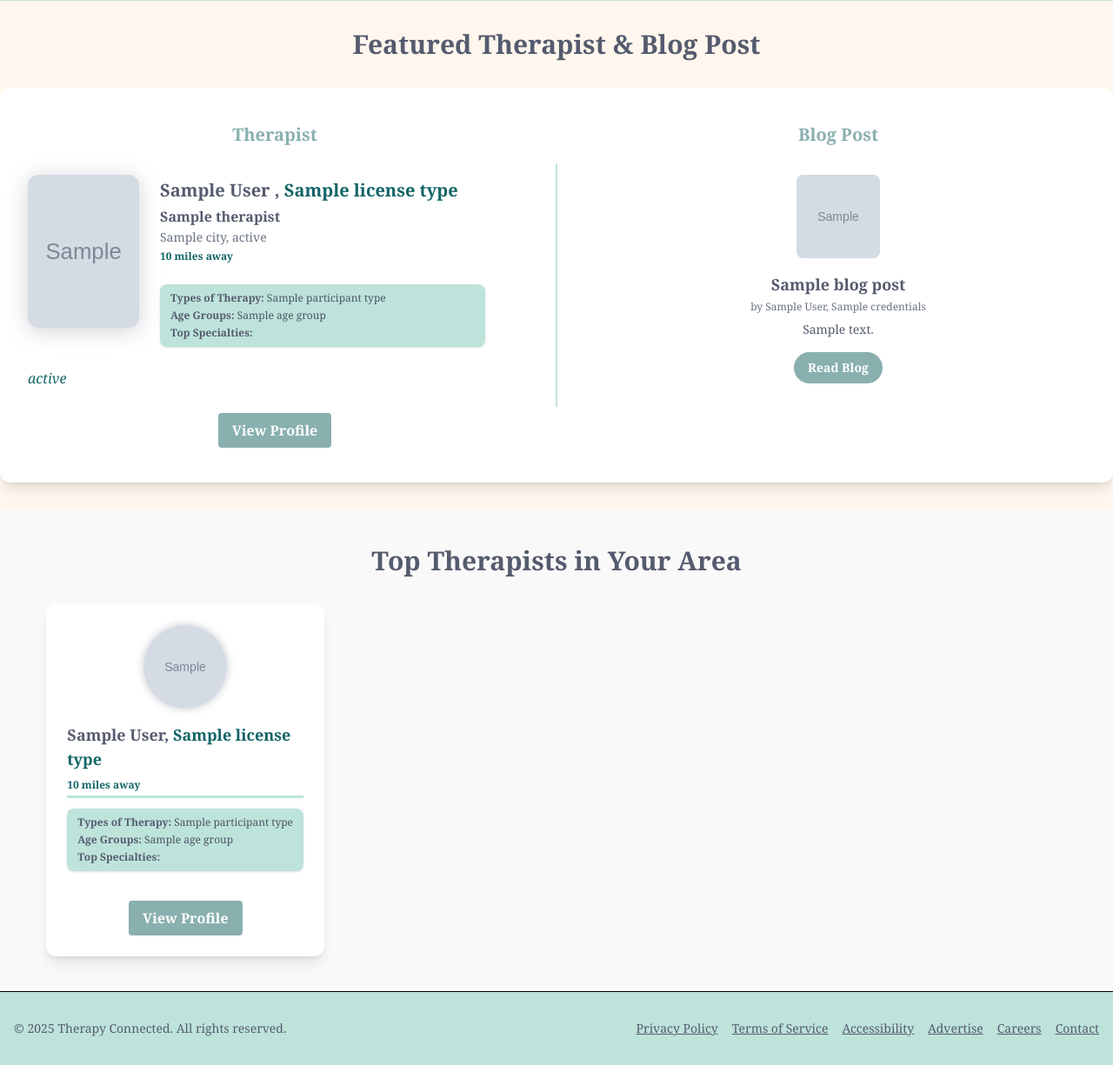
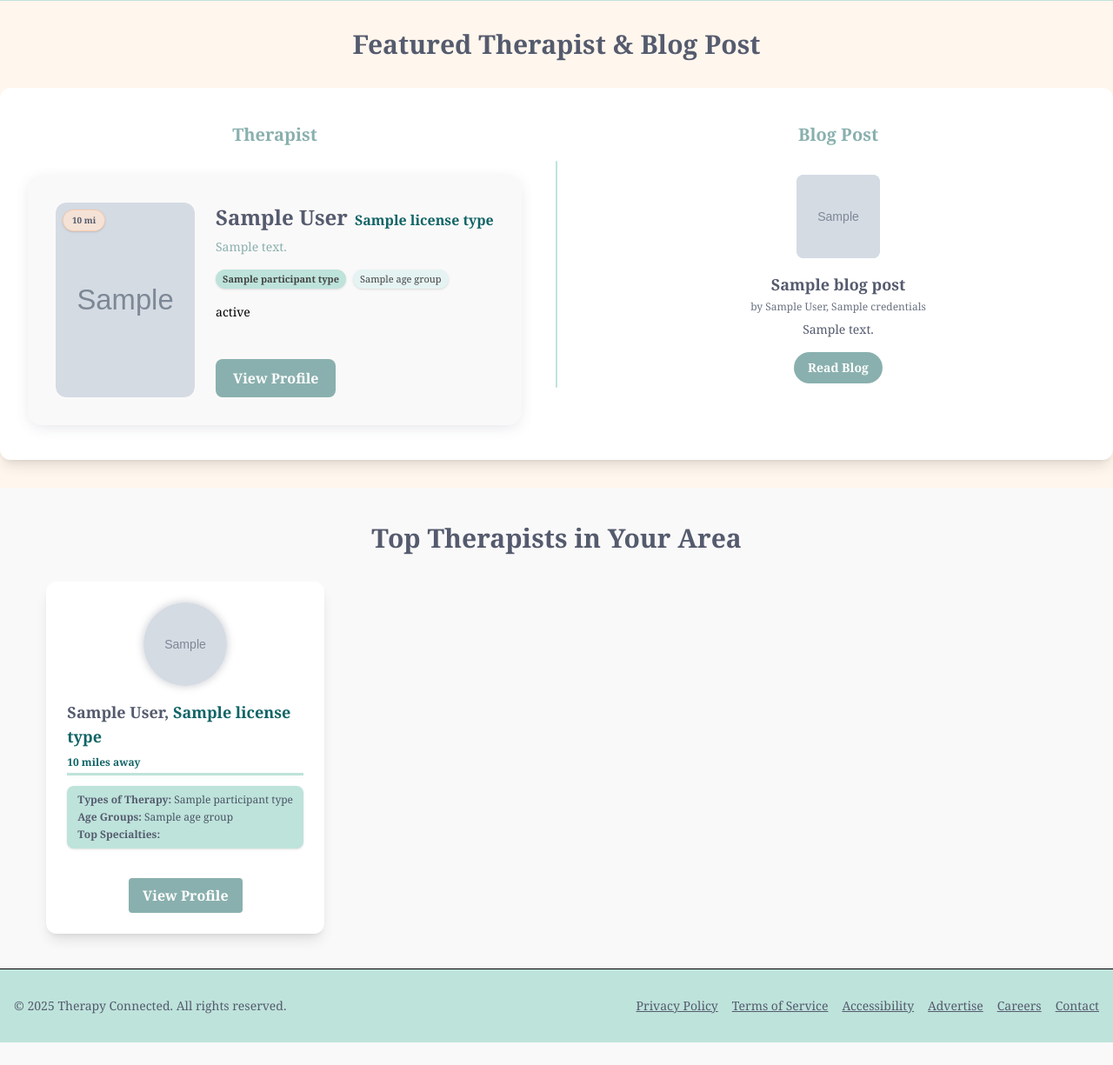
Before and after one commit to TherapyConnectedAdmin/therapy_connected, a Django app: template templates/home.html in a window 1280 px wide. Shown: the part 397-1622 px from the top of the page at 87% size. After the commit the page ends 1596 px from the top, so only its background shows below. Run offline with Django 5.2, Linux system fonts and the light colour scheme; the template is opened without the code that fills it: most values are stand-ins (such as "Sample title", 1, 10 or a date in 2020); grey boxes marked "Sample" are stand-in pictures; style sheets or scripts are compiled from the project's sources; some libraries are stand-ins or nearby versions.

Commit message:
Adjust carousel therapist image to smaller portrait with rounded corners

```diff
--- a/templates/partials/carousel_slides.html
+++ b/templates/partials/carousel_slides.html
@@ -6,76 +6,60 @@
     <div class="flex flex-col w-full">
       <h3 class="text-xl font-bold mb-8 self-center" style="color: #89B0AE;">Therapist</h3>
       {% if top_therapist %}
-      <div class="flex flex-row items-start w-full gap-6">
-        <!-- Portrait Photo -->
-        <div class="flex-shrink-0">
+      <div class="relative w-full flex flex-col md:flex-row gap-6 rounded-2xl shadow-lg p-6 md:p-8 bg-[#FAF9F9]" style="box-shadow:0 4px 18px -4px #555B6E33;">
+        <!-- Image Column (smaller portrait) -->
+        <div class="relative flex-shrink-0 w-32 h-48 md:w-40 md:h-56 overflow-hidden rounded-xl">
           {% if top_therapist.profile_photo %}
-            <img src="{{ top_therapist.profile_photo.url }}" alt="{{ top_therapist.first_name }} {{ top_therapist.last_name }}" class="w-32 h-44 object-cover rounded-xl shadow-lg" style="box-shadow: 0 4px 24px 0 #555B6E44;" />
+            <img src="{{ top_therapist.profile_photo.url }}" alt="{{ top_therapist.first_name }} {{ top_therapist.last_name }}" class="w-full h-full object-cover object-center rounded-xl" />
           {% else %}
-            <img src="https://randomuser.me/api/portraits/lego/1.jpg" alt="Therapist" class="w-32 h-44 object-cover rounded-xl shadow-lg" style="box-shadow: 0 4px 24px 0 #555B6E44;" />
+            <img src="https://randomuser.me/api/portraits/lego/1.jpg" alt="Therapist" class="w-full h-full object-cover object-center rounded-xl" />
+          {% endif %}
+          {% if top_therapist.distance is not None %}
+            <span class="absolute top-2 left-2 bg-[#F5E2D6] text-[#555B6E] px-2.5 py-1 rounded-full text-[10px] font-semibold shadow-sm border border-[#FF9950]/30">{{ top_therapist.distance }} mi</span>
           {% endif %}
         </div>
-        <!-- Name, Credentials, City, State, Practice Name, and Types/Age/Specialties -->
-        <div class="flex flex-col justify-start items-start flex-1 pt-1">
-          <div class="font-semibold text-xl mb-1 text-[#555B6E]">
-            {{ top_therapist.first_name }} {{ top_therapist.last_name }}
-            {% if top_therapist.license_type %}, <span class="font-bold" style="color: #116466;">{{ top_therapist.license_type.name }}</span>{% endif %}
+        <!-- Content Column -->
+        <div class="flex-1 flex flex-col gap-4">
+          <div>
+            <h4 class="text-2xl font-extrabold flex flex-wrap items-baseline gap-x-2 leading-snug text-[#555B6E]">
+              <span>{{ top_therapist.first_name }} {{ top_therapist.last_name }}</span>
+              {% if top_therapist.license_type %}<span class="text-base font-semibold text-[#116466]">{{ top_therapist.license_type.name }}</span>{% endif %}
+            </h4>
+            {% with primary=top_therapist.locations.all|get_primary_location %}
+              {% if primary and primary.practice_name %}
+                <div class="text-sm font-semibold mt-0.5 text-[#555B6E]">{{ primary.practice_name }}</div>
+              {% endif %}
+              <div class="text-xs opacity-80 text-[#555B6E]">
+                {% if primary %}{{ primary.city }}, {{ primary.state }}{% endif %}
               </div>
-          {% with primary=top_therapist.locations.all|get_primary_location %}
-            <div class="text-base font-semibold mb-0.5 text-[#555B6E]">
-              {% if primary and primary.practice_name %}
-                {{ primary.practice_name }}
-              {% else %}
-                {{ top_therapist.practice_name|default:"" }}
+            {% endwith %}
+            {% if top_therapist.credentials_note %}
+              <div class="mt-2 text-sm font-medium text-[#89B0AE]">{{ top_therapist.credentials_note }}</div>
             {% endif %}
           </div>
-            <div class="text-sm text-gray-500 mb-1">
-              {% if primary and primary.city and primary.state %}
-                {{ primary.city }}, {{ primary.state }}
-              {% elif top_therapist.city and top_therapist.state %}
-                {{ top_therapist.city }}, {{ top_therapist.state }}
-              {% elif top_therapist.city %}
-                {{ top_therapist.city }}
-              {% elif top_therapist.state %}
-                {{ top_therapist.state }}
-              {% else %}
-                &nbsp;
+          <!-- Chips -->
+          <div class="flex flex-wrap gap-2 text-[11px] leading-tight">
+            {% for pt in top_therapist.participant_types.all %}
+              <span class="px-2 py-1 rounded-full bg-[#BEE3DB] text-[#444] font-semibold shadow-sm">{{ pt.name }}</span>
+            {% endfor %}
+            {% for ag in top_therapist.age_groups.all %}
+              <span class="px-2 py-1 rounded-full bg-[#E5F4F2] text-[#444] font-medium shadow-sm">{{ ag.name }}</span>
+            {% endfor %}
+            {% for s in top_therapist.specialties.all %}{% if s.is_top_specialty and s.specialty %}
+              <span class="px-2 py-1 rounded-full bg-[#FFDDD0] text-[#444] font-medium shadow-sm">{{ s.specialty.name }}</span>
+            {% endif %}{% endfor %}
+          </div>
+          <!-- Intro Statement Snippet -->
+          {% if top_therapist.intro_statement %}
+            <div class="text-sm leading-relaxed max-h-24 overflow-hidden relative" style="mask-image:linear-gradient(to bottom,black 70%,transparent 100%);">
+              {{ top_therapist.intro_statement|truncatechars:260 }}
+            </div>
+          {% elif top_therapist.personal_statement_q1 %}
+            <div class="text-sm leading-relaxed max-h-24 overflow-hidden relative" style="mask-image:linear-gradient(to bottom,black 70%,transparent 100%);">
+              {{ top_therapist.personal_statement_q1|truncatechars:260 }}
+            </div>
           {% endif %}
-            </div>
-            {% if top_therapist.distance is not None %}
-              <div class="text-xs font-semibold mb-1 text-[#116466]">{{ top_therapist.distance }} miles away</div>
-            {% endif %}
-          {% endwith %}
-          <!-- Types of Therapy, Age Groups, Top Specialties directly under distance -->
-          <div class="w-[90%] mb-2" style="padding-top:20px;">
-            <div class="px-3 py-2 rounded-lg shadow-sm w-full" style="background-color: #BEE3DB;">
-              <div class="text-xs text-gray-600 mb-1 w-full text-left">
-                {% if top_therapist.participant_types.all %}
-                  <span class="font-semibold" style="color: #555B6E;">Types of Therapy:</span>
-                  {% for pt in top_therapist.participant_types.all %}{{ pt.name }}{% if not forloop.last %}, {% endif %}{% endfor %}
-                {% endif %}
-              </div>
-              <div class="text-xs text-gray-600 mb-1 w-full text-left">
-                {% if top_therapist.age_groups.all %}
-                  <span class="font-semibold" style="color: #555B6E;">Age Groups:</span>
-                  {% for ag in top_therapist.age_groups.all %}{{ ag.name }}{% if not forloop.last %}, {% endif %}{% endfor %}
-                {% endif %}
-              </div>
-              <div class="text-xs text-gray-600 mb-0 w-full text-left">
-                <span class="font-semibold" style="color: #555B6E;">Top Specialties:</span>
-                {% for s in top_therapist.specialties.all %}{% if s.is_top_specialty and s.specialty %}{{ s.specialty.name }}{% if not forloop.last %}, {% endif %}{% endif %}{% endfor %}
-              </div>
-            </div>
-          </div>
-        </div>
-      </div>
-      <!-- Remaining therapist fields underneath the row -->
-      <div class="flex flex-col w-full mt-4">
-        {% if top_therapist.intro_statement %}
-          <div class="text-base italic mb-2 w-full text-left" style="color: #116466;">{{ top_therapist.intro_statement|truncatechars:255 }}</div>
-        {% endif %}
-        <div style="height: 0.75rem;"></div>
-        <div class="w-full flex justify-center">
+          <div class="mt-auto flex flex-wrap items-center gap-4 pt-2">
             <button
               type="button"
               @click="
@@ -89,18 +73,20 @@
                   name: '{{ top_therapist.first_name }} {{ top_therapist.last_name }}',
                   license_type: '{{ top_therapist.license_type.name|default:'' }}',
                   license_type_description: '{{ top_therapist.license_type.description|default:'' }}',
+                  credentials: '{{ top_therapist.credentials_note|default:''|escapejs }}',
                   city: '{% with primary=top_therapist.locations.all|get_primary_location %}{% if primary %}{{ primary.city }}{% endif %}{% endwith %}',
                   state: '{% with primary=top_therapist.locations.all|get_primary_location %}{% if primary %}{{ primary.state }}{% endif %}{% endwith %}',
-                tagline: '{{ top_therapist.tagline|escapejs }}',
-                bio: '{{ top_therapist.short_bio|escapejs }}',
-                specialties: '{% for tag in top_therapist.practice_areas_tags.all %}{{ tag.name }}{% if not forloop.last %}, {% endif %}{% endfor %}',
-                personal_statement_q1: '{{ top_therapist.personal_statement_q1|escapejs }}',
-                personal_statement_q2: '{{ top_therapist.personal_statement_q2|escapejs }}',
-                personal_statement_q3: '{{ top_therapist.personal_statement_q3|escapejs }}'
+                  tagline: '',
+                  bio: '{{ top_therapist.intro_statement|default:top_therapist.personal_statement_q1|default:''|escapejs }}',
+                  specialties: '{% for s in top_therapist.specialties.all %}{% if s.is_top_specialty and s.specialty %}{{ s.specialty.name|escapejs }}{% if not forloop.last %}, {% endif %}{% endif %}{% endfor %}',
+                  personal_statement_q1: '{{ top_therapist.personal_statement_q1|default:''|escapejs }}',
+                  personal_statement_q2: '{{ top_therapist.personal_statement_q2|default:''|escapejs }}',
+                  personal_statement_q3: '{{ top_therapist.personal_statement_q3|default:''|escapejs }}'
                 });
               "
-            class="get-started-btn font-semibold rounded px-4 py-2 cursor-pointer bg-[#89B0AE] text-white hover:bg-[#555B6E] mt-2"
+              class="get-started-btn font-semibold rounded-lg px-5 py-2.5 cursor-pointer bg-[#116466] text-white hover:bg-[#0d4c4d] focus:outline-none focus:ring-2 focus:ring-offset-2 focus:ring-[#89B0AE] transition"
             >View Profile</button>
+          </div>
         </div>
       </div>
       {% else %}
```
Lines whose indentation alone changed are shown as unchanged.
